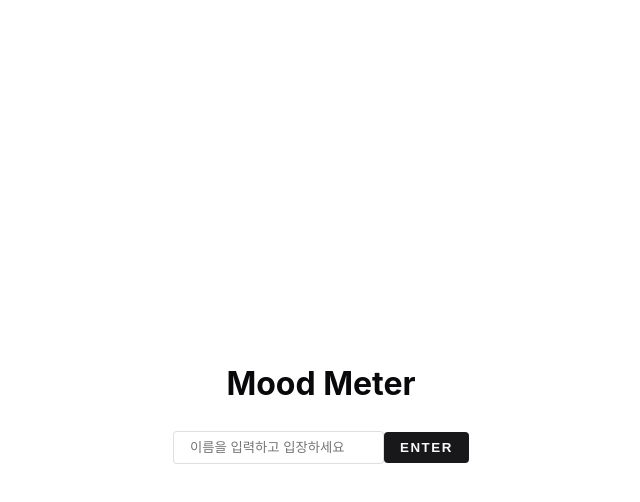
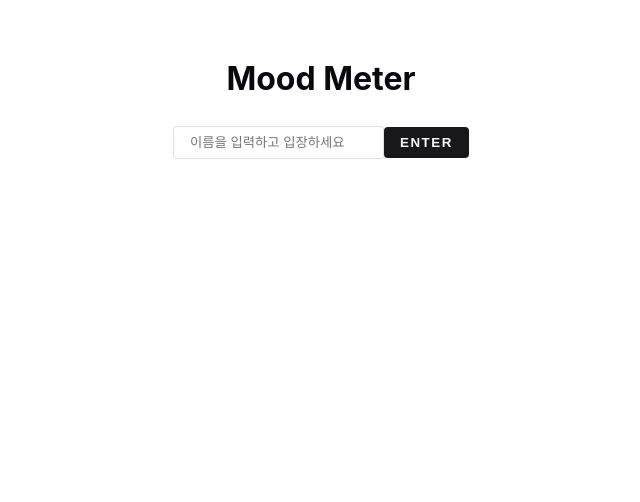
Before and after one commit to siluat/mood-meter, a React (Vite) app: page / in a window 1280 px wide. Shown: the top 502 px of the page, without its empty margins (319-959 px from the left). Built offline with nearby package versions, Linux system fonts and the light colour scheme.

Commit message:
💄 Entrance 스타일 수정

```diff
--- a/src/components/Entrance.tsx
+++ b/src/components/Entrance.tsx
@@ -1,6 +1,5 @@
 import { FormEvent, useState } from 'react'
-import { css } from '../../styled-system/css'
-import { hstack } from '../../styled-system/patterns'
+import { hstack, vstack } from '../../styled-system/patterns'
 
 interface Props {
   onSubmit: (name: string) => void
@@ -19,8 +18,8 @@ export default function Entrance({ onSubmit }: Props) {
   }
 
   return (
-    <>
-      <h1 className={css({ margin: '1rem' })}>Mood Meter</h1>
+    <div className={vstack({ justify: 'center', h: '100%' })}>
+      <h1>Mood Meter</h1>
       <form onSubmit={handleSubmit} className={hstack()}>
         <input
           placeholder="이름을 입력하고 입장하세요"
@@ -29,6 +28,6 @@ export default function Entrance({ onSubmit }: Props) {
         />
         <button type="submit">ENTER</button>
       </form>
-    </>
+    </div>
   )
 }
--- a/src/index.css
+++ b/src/index.css
@@ -17,7 +17,6 @@
 body {
   margin: 0;
   display: flex;
-  place-items: center;
   min-width: 320px;
   min-height: 100vh;
 }
```
